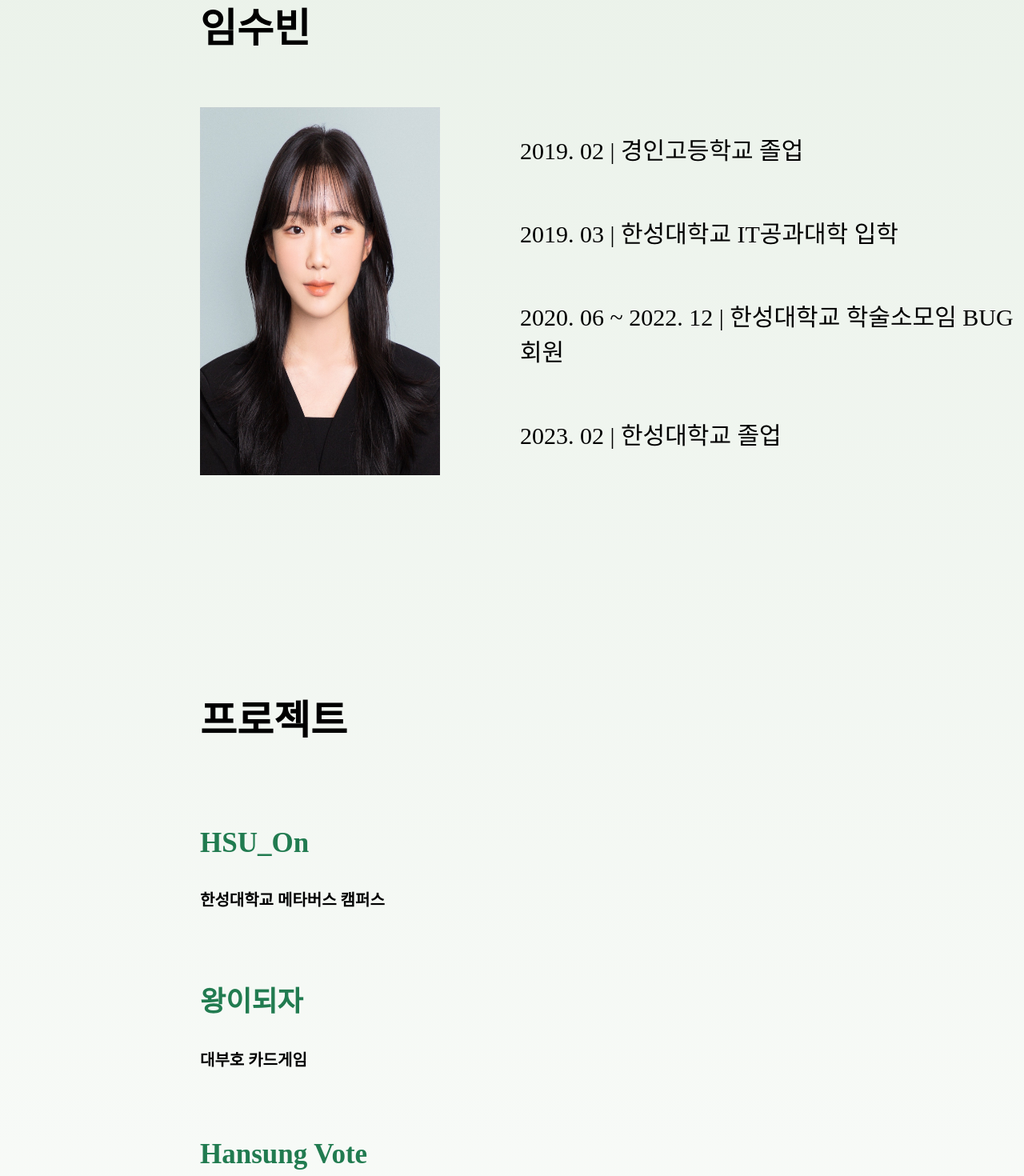
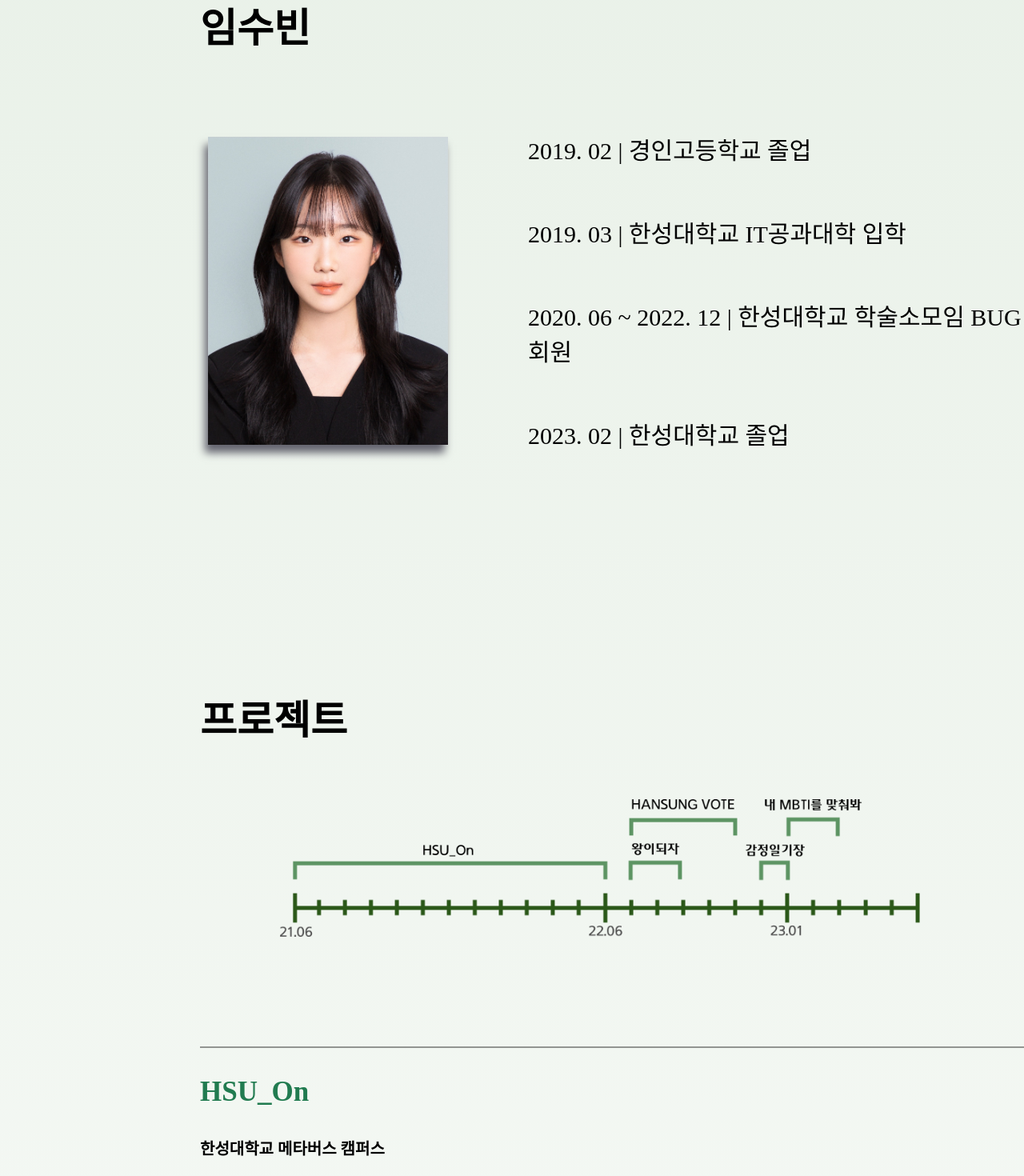
Before and after one commit to SU-VIN/suvin-s_portfolio, a React (Create React App) app: page /me in a window 1280 px wide. Shown: the part 640-2110 px from the top of the page at 80% size. Built offline with nearby package versions, Linux system fonts and the light colour scheme; a web font is replaced by a local one.

Commit message:
Me 제작4
디자인 개선 필요

```diff
--- a/src/App.css
+++ b/src/App.css
@@ -129,10 +129,13 @@ body {
 }
 .Me .suvin {
   display: flex;
+  align-items: center;
   padding-bottom: 200px;
 }
-.Me .pic {
+.Me .suvinpic {
+  margin-left: 10px;
   width: 300px;
+  box-shadow: rgba(100, 100, 111) -4px 10px 10px 0px;
 }
 .Me .suvinList {
   display: grid;
@@ -151,6 +154,21 @@ body {
 .Me .projectList p {
   color: rgba(33, 123, 80, 1);
   font-size: 35px;
+}
+.Me .pjList {
+  padding-left: 100px;
+  padding-bottom: 100px;
+  width: 100vh;
+}
+.Me hr {
+  height: 2px;
+  background-color: rgba(1, 1, 1, 0.4);
+  border: 0px;
+}
+
+.Me .awards {
+  font-size: 30px;
+  display: grid;
 }
 /* Project */
 
--- a/src/pages/Me.js
+++ b/src/pages/Me.js
@@ -33,7 +33,7 @@ const Me = () => {
         <h4>임수빈</h4>
         <div className="suvin">
           <img
-            className="pic"
+            className="suvinpic"
             src={process.env.PUBLIC_URL + `assets/SuvinPic.png`}
           />
           <div className="suvinList">
@@ -46,6 +46,11 @@ const Me = () => {
 
         <h4>프로젝트</h4>
         <div className="projectList">
+          <img
+            className="pjList"
+            src={process.env.PUBLIC_URL + `assets/pjList.png`}
+          />
+          <hr />
           <h3>
             <p>HSU_On</p>한성대학교 메타버스 캠퍼스
           </h3>
@@ -56,12 +61,21 @@ const Me = () => {
             <p>Hansung Vote</p>학생회 선거 웹페이지
           </h3>
           <h3>
+            <p>감정일기장</p>서비스형 웹페이지
+          </h3>
+          <h3>
             <p>내 MBTI를 맞춰봐</p>서비스형 웹페이지
           </h3>
         </div>
 
         <h4>수상경력</h4>
-        <div className="awards"></div>
+        <div className="awards">
+          <p>2021 한성공학경진대회 금상(2위)</p>
+          <p>2021 한성 C&C Festival 대상(1위)</p>
+          <p>2021 한성발전공헌상</p>
+          <p>2022 컴퓨터공학부 캡스톤디자인 우수상(2위)</p>
+          <p>2022 한성공학경진대회 동상(4위)</p>
+        </div>
       </div>
     </div>
   );
```
Also changed, not shown: public/assets/pjList.png (added).
